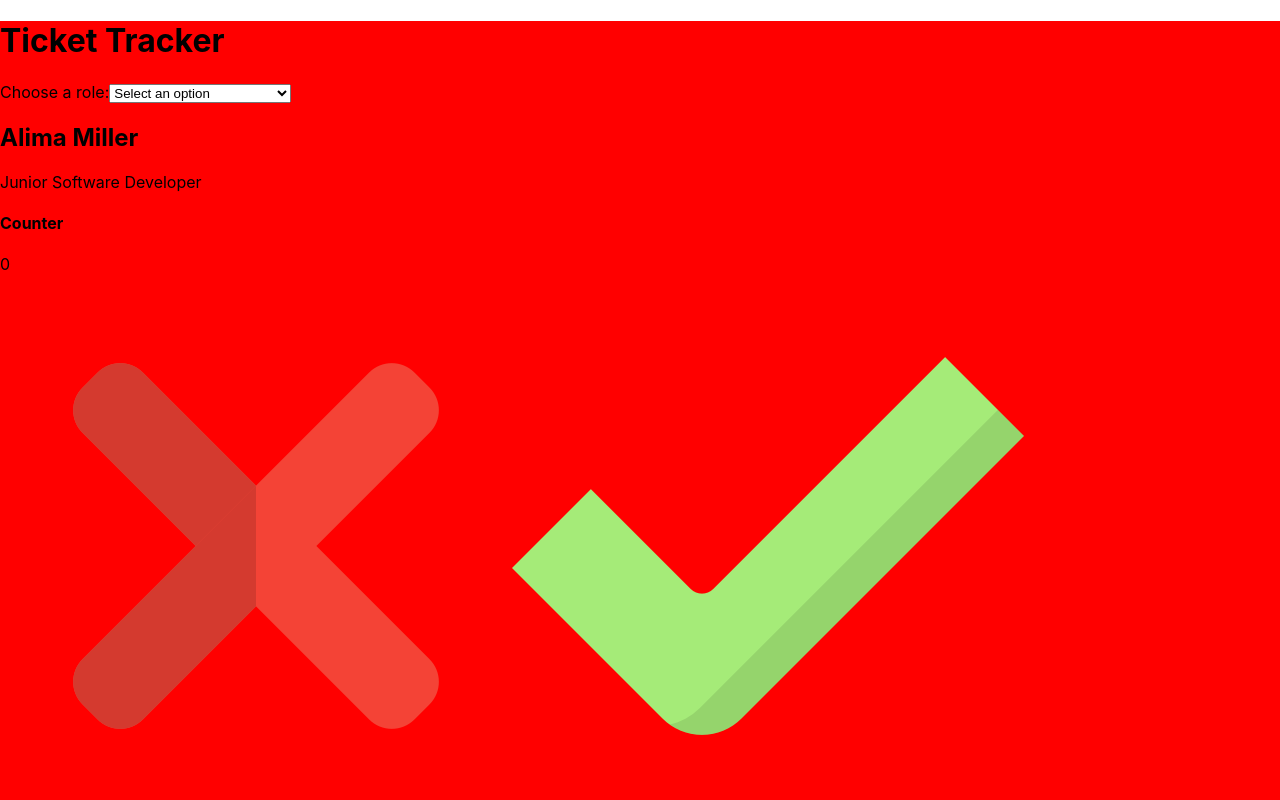
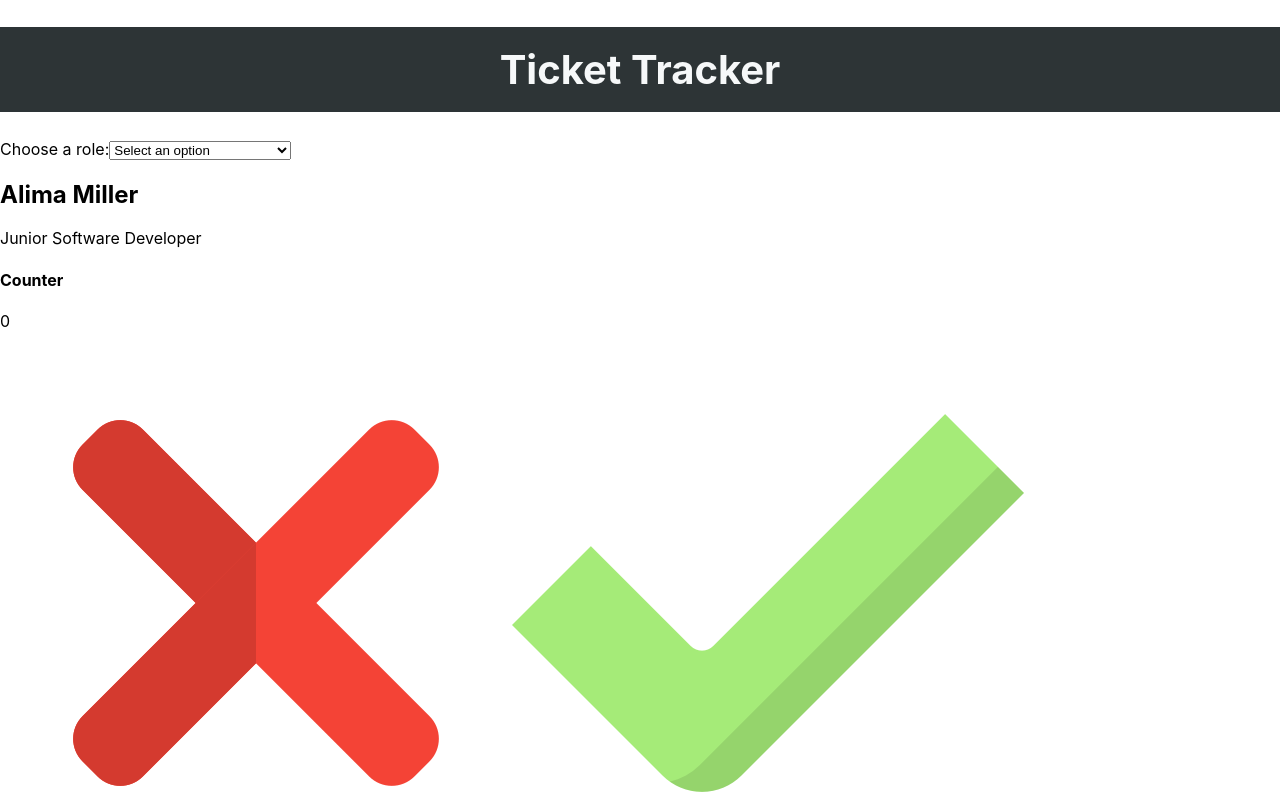
Before and after one commit to sabifromtherock/ticket-tracker, a React (Vite) app: page / in a window 1280 px wide. Shown: the top 800 px of the page. Built offline with nearby package versions, Linux system fonts and the light colour scheme.

Commit message:
added Header style

```diff
--- a/src/App.scss
+++ b/src/App.scss
@@ -1,3 +1,7 @@
-.app {
-  background-color: red;
+@use "./components/Header/Header.scss";
+
+.reset {
+  padding: 0;
+  margin: 0;
+  box-sizing: border-box;
 }
--- a/src/components/Header/Header.scss
+++ b/src/components/Header/Header.scss
@@ -0,0 +1,12 @@
+@use "../../assets/styles/variables" as *;
+
+.header {
+  text-align: center;
+  background-color: $color-black;
+
+  &__title {
+    color: $color-white;
+    padding: 18px;
+    font-size: 2.5rem;
+  }
+}
--- a/src/components/Header/Header.tsx
+++ b/src/components/Header/Header.tsx
@@ -1,7 +1,7 @@
 const Header = () => {
   return (
-    <div>
-      <h1>Ticket Tracker</h1>
+    <div className="header">
+      <h1 className="header__title">Ticket Tracker</h1>
     </div>
   );
 };
```
